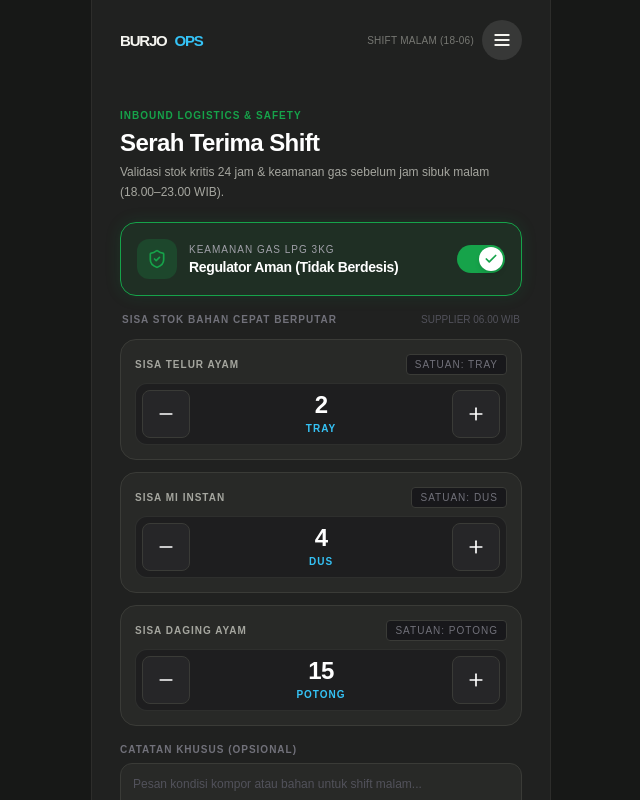
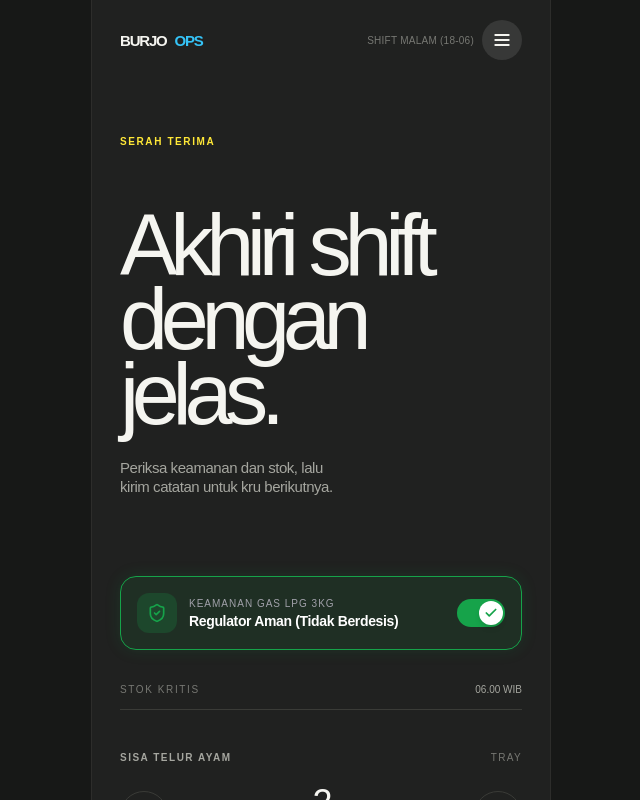
Before and after one commit to szqiel/burjo-ops, a Next.js app: page /checklist in a window 1280 px wide. Shown: the top 800 px of the page, without its empty margins (319-959 px from the left). Built offline with nearby package versions, Linux system fonts and the light colour scheme.

Commit message:
redesign(checklist): simplify shift handover workflow

```diff
--- a/src/app/checklist/page.tsx
+++ b/src/app/checklist/page.tsx
@@ -58,34 +58,24 @@ export default function ShiftChecklistPage() {
 
   return (
     <PageTransition>
-      <div className="flex flex-col space-y-5 pb-6">
+      <div className="flex flex-col pb-6">
         {/* Header */}
-        <div className="pt-2">
-          <div className="flex items-center gap-1.5 mb-1">
-            <span className="text-[10px] font-mono uppercase tracking-widest text-burjo-green font-semibold">
-              INBOUND LOGISTICS & SAFETY
-            </span>
-          </div>
-          <h1 className="text-2xl font-bold tracking-tight text-white">
-            Serah Terima Shift
-          </h1>
-          <p className="text-xs text-burjo-muted mt-1 leading-relaxed">
-            Validasi stok kritis 24 jam & keamanan gas sebelum jam sibuk malam (18.00–23.00 WIB).
-          </p>
+        <div className="pt-7">
+          <span className="text-[10px] font-mono uppercase tracking-[0.16em] text-burjo-yellow font-semibold">Serah terima</span>
+          <h1 className="mt-14 max-w-[8ch] text-[clamp(3.4rem,14vw,5.4rem)] font-normal leading-[0.86] tracking-[-0.085em] text-burjo-text">Akhiri shift dengan jelas.</h1>
+          <p className="mt-7 max-w-[28ch] text-[15px] leading-[1.25] tracking-[-0.03em] text-burjo-muted">Periksa keamanan dan stok, lalu kirim catatan untuk kru berikutnya.</p>
         </div>
 
         {/* Form Container */}
-        <form onSubmit={handleSubmit} className="flex flex-col space-y-4">
+        <form onSubmit={handleSubmit} className="mt-20 flex flex-col gap-8">
           {/* 1. Safety Toggle: Regulator LPG 3kg */}
           <SafetyToggle isSafe={isLpgSafe} onChange={setIsLpgSafe} />
 
           {/* 2. Critical Stock Steppers */}
-          <div className="space-y-3">
-            <div className="flex items-center justify-between px-0.5">
-              <span className="text-[10px] font-mono uppercase tracking-widest text-zinc-500 font-semibold">
-                SISA STOK BAHAN CEPAT BERPUTAR
-              </span>
-              <span className="text-[10px] font-mono text-zinc-600">SUPPLIER 06.00 WIB</span>
+          <div>
+            <div className="mb-5 flex items-center justify-between border-b border-burjo-border pb-3">
+              <span className="text-[10px] font-mono uppercase tracking-[0.16em] text-burjo-quiet">Stok kritis</span>
+              <span className="text-[10px] font-mono text-burjo-muted">06.00 WIB</span>
             </div>
 
             {/* Sisa Telur Ayam (Tray) */}
@@ -123,7 +113,7 @@ export default function ShiftChecklistPage() {
           <div className="space-y-1.5">
             <label
               htmlFor="handover-notes"
-              className="text-[10px] font-mono uppercase tracking-widest text-zinc-500 font-semibold block"
+              className="text-[10px] font-mono uppercase tracking-[0.16em] text-burjo-quiet font-semibold block"
             >
               CATATAN KHUSUS (OPSIONAL)
             </label>
@@ -133,7 +123,7 @@ export default function ShiftChecklistPage() {
               value={notes}
               onChange={(e) => setNotes(e.target.value)}
               placeholder="Pesan kondisi kompor atau bahan untuk shift malam..."
-              className="w-full bg-burjo-surface border border-burjo-border rounded-xl p-3 text-xs text-white placeholder:text-zinc-600 focus:border-burjo-blue focus:outline-none transition-colors resize-none font-sans"
+              className="mt-3 w-full border-b border-burjo-border bg-transparent px-0 py-3 text-sm text-burjo-text placeholder:text-burjo-quiet focus:border-burjo-blue focus:outline-none transition-colors resize-none font-sans"
             />
           </div>
 
@@ -142,7 +132,7 @@ export default function ShiftChecklistPage() {
             type="submit"
             disabled={isSubmitting}
             whileTap={{ scale: 0.97 }}
-            className="w-full min-h-[52px] rounded-2xl bg-burjo-green hover:bg-emerald-500 active:bg-emerald-700 text-white font-bold uppercase tracking-wider text-xs flex items-center justify-center gap-2 shadow-[0_4px_20px_rgba(22,163,74,0.35)] transition-all duration-200 disabled:opacity-75 focus:outline-none"
+            className="w-full min-h-[56px] rounded-lg bg-burjo-yellow text-burjo-canvas font-bold uppercase tracking-[0.12em] text-[10px] flex items-center justify-center gap-2 transition-transform duration-200 active:scale-[0.98] disabled:opacity-75"
           >
             {isSubmitting ? (
               <>
--- a/src/components/checklist/TactileStepper.tsx
+++ b/src/components/checklist/TactileStepper.tsx
@@ -30,24 +30,24 @@ export function TactileStepper({
   };
 
   return (
-    <div className="w-full bg-burjo-surface border border-burjo-border rounded-2xl p-3.5 flex flex-col justify-between">
-      <div className="flex items-center justify-between mb-2">
-        <span className="text-[10px] font-mono uppercase tracking-widest text-burjo-muted font-semibold">
+    <div className="w-full border-b border-burjo-border py-5">
+      <div className="flex items-center justify-between mb-5">
+        <span className="text-[10px] font-mono uppercase tracking-[0.15em] text-burjo-muted font-semibold">
           {label}
         </span>
-        <span className="text-[10px] font-mono uppercase tracking-widest text-zinc-500 bg-zinc-900 px-2 py-0.5 rounded border border-burjo-border">
-          SATUAN: {unit}
+        <span className="text-[10px] font-mono uppercase tracking-[0.13em] text-burjo-quiet">
+          {unit}
         </span>
       </div>
 
-      <div className="flex items-center justify-between bg-zinc-900/60 border border-burjo-border/60 rounded-xl p-1.5">
+      <div className="flex items-center justify-between">
         {/* Minus Button - Exactly 48x48px touch target */}
         <motion.button
           type="button"
           whileTap={{ scale: 0.9 }}
           onClick={handleDecrement}
           disabled={value <= min}
-          className="w-12 h-12 rounded-lg bg-zinc-800/90 border border-burjo-border flex items-center justify-center text-white disabled:opacity-30 disabled:pointer-events-none hover:bg-zinc-700 transition-colors focus:outline-none"
+          className="w-12 h-12 rounded-full border border-burjo-border flex items-center justify-center text-burjo-text disabled:opacity-30 disabled:pointer-events-none hover:border-burjo-muted transition-colors"
           aria-label={`Kurangi ${label}`}
         >
           <Minus className="w-5 h-5" />
@@ -55,10 +55,10 @@ export function TactileStepper({
 
         {/* Counter Display Centered */}
         <div className="flex flex-col items-center justify-center px-4">
-          <span className="text-2xl font-black font-mono tracking-tight text-white leading-none">
+          <span className="text-4xl font-normal tracking-[-0.08em] text-burjo-text leading-none">
             {value}
           </span>
-          <span className="text-[10px] font-mono uppercase tracking-widest text-burjo-blue mt-1 font-semibold">
+          <span className="text-[10px] font-mono uppercase tracking-[0.15em] text-burjo-blue mt-2 font-semibold">
             {unit}
           </span>
         </div>
@@ -69,7 +69,7 @@ export function TactileStepper({
           whileTap={{ scale: 0.9 }}
           onClick={handleIncrement}
           disabled={value >= max}
-          className="w-12 h-12 rounded-lg bg-zinc-800/90 border border-burjo-border flex items-center justify-center text-white disabled:opacity-30 disabled:pointer-events-none hover:bg-zinc-700 transition-colors focus:outline-none"
+          className="w-12 h-12 rounded-full border border-burjo-border flex items-center justify-center text-burjo-text disabled:opacity-30 disabled:pointer-events-none hover:border-burjo-muted transition-colors"
           aria-label={`Tambah ${label}`}
         >
           <Plus className="w-5 h-5" />
```
